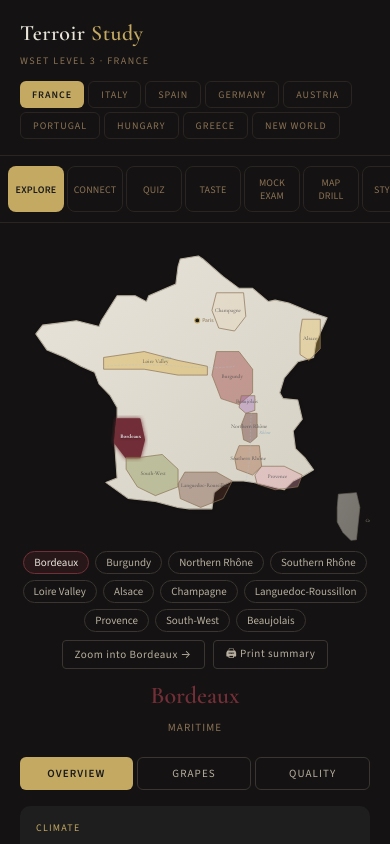
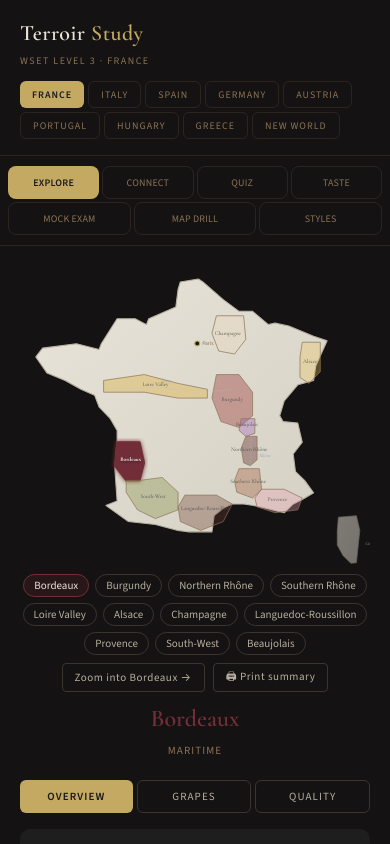
Before and after one commit to PKusch/terroir-study, a React (Vite) app: page / in a window 390 px wide. Shown: the top 844 px of the page. Built offline with nearby package versions, Linux system fonts and the light colour scheme.

Commit message:
Phone: wrap the seven tabs into two rows so Styles is not hidden
At 375 px wide the tab row scrolled sideways and the new Styles tab sat
off the right edge. The tabs now wrap into rows of four and three.

```diff
--- a/src/index.css
+++ b/src/index.css
@@ -36,13 +36,17 @@ button {
 }
 
 @media (max-width: 520px) {
+  /* Seven tabs do not fit one row on a phone: wrap them into two rows of
+     four and three, so none is hidden off the edge. */
   .mode-tabs {
     padding: 10px 8px !important;
     gap: 3px !important;
+    flex-wrap: wrap;
   }
   .mode-tab {
     padding: 9px 4px !important;
     min-width: 56px;
+    flex: 1 1 22% !important;
     font-size: 10px !important;
     letter-spacing: 0.02em !important;
   }
```
